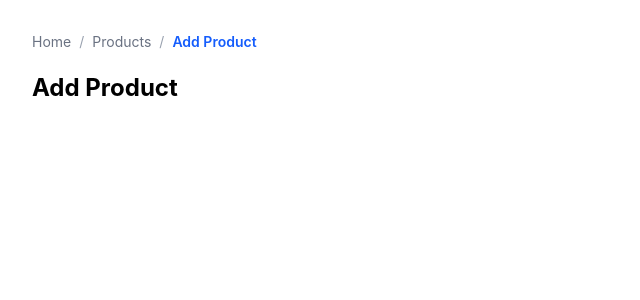
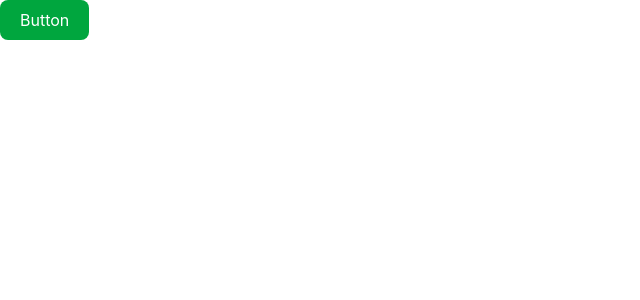
Before and after one commit to Mvinit2245/Millaros_Project, a React (Vite) app in the folder practice-app/: page / in a window 1280 px wide. Shown: the top 300 px of the page, without its empty margins (0-640 px from the left). Built offline with nearby package versions, Linux system fonts and the light colour scheme.

Commit message:
Practice Test

```diff
--- a/practice-app/src/PracticeComponents/UserPopup.jsx
+++ b/practice-app/src/PracticeComponents/UserPopup.jsx
@@ -16,7 +16,11 @@ function UserPopup() {
         setShowPopup(false);
         setName("");
         setEmail("");
+
+
     }
+
+
   return (
     <div>
       {/* Opening pop-up button */}
@@ -26,6 +30,7 @@ function UserPopup() {
         text="Add User"
 
         onClick={() => setShowPopup(true)}
+
       />
 
       {/* Popup Box working In this */}
--- a/practice-app/src/components/Button1.jsx
+++ b/practice-app/src/components/Button1.jsx
@@ -1,5 +1,12 @@
 
-function Button1({ text, color = "blue", onClick }) {
+
+
+function Button1({
+  text,
+  color = "green",
+  onClick ,
+  disabled=false
+}) {
   const colors = {
     blue: "bg-blue-600 hover:bg-blue-700",
     green: "bg-green-600 hover:bg-green-700",
@@ -8,10 +15,13 @@ function Button1({ text, color = "blue", onClick }) {
 
   return (
     <button
+
+      className={`${colors[color] || colors.blue} text-white px-5 py-2 rounded-lg disabled:opacity-50 disabled:cursor-not-allowed`}
       onClick={onClick}
-      className={`${colors[color] || colors.blue} text-white px-5 py-2 rounded-lg`}
+      disabled = {disabled}
     >
       {text}
+
     </button>
   );
 }
--- a/practice-app/src/main.jsx
+++ b/practice-app/src/main.jsx
@@ -12,6 +12,7 @@ import Users from './PracticeComponents/Users.jsx'
 import UserPopup from './PracticeComponents/UserPopup.jsx'
 
 import Products from './pages/Products.jsx'
+import Newpage from './pages/newPage.jsx'
 
 
 createRoot(document.getElementById('root')).render(
@@ -25,6 +26,8 @@ createRoot(document.getElementById('root')).render(
      {/* <Popup/> */}
      {/* <Users/> */}
      {/* <UserPopup/> */}
-     <Products/>
+     {/* <Products/> */}
+     <Newpage/>
+
   </StrictMode>,
 )
--- /dev/null
+++ b/practice-app/src/pages/Newpage.jsx
@@ -0,0 +1,39 @@
+import React from 'react'
+import { useState } from 'react';
+import Button1 from '../components/Button1'
+
+function Newpage() {
+
+    const [showSecondButton, setshowSecondButton] = useState([]);
+
+    console.log("Current State:", showSecondButton);
+  return (
+    <div>
+
+
+   <Button1
+
+   text="Button"
+   onClick={() => setshowSecondButton([...showSecondButton, showSecondButton.length+1])
+
+   }
+
+
+   />
+
+   {showSecondButton.map( (Button,index) =>(
+    <Button1
+    key={index}
+    text={`Button ${index+1}`}
+    color='green'
+
+    />
+   ))
+
+   }
+
+    </div>
+  )
+}
+
+export default Newpage
```
